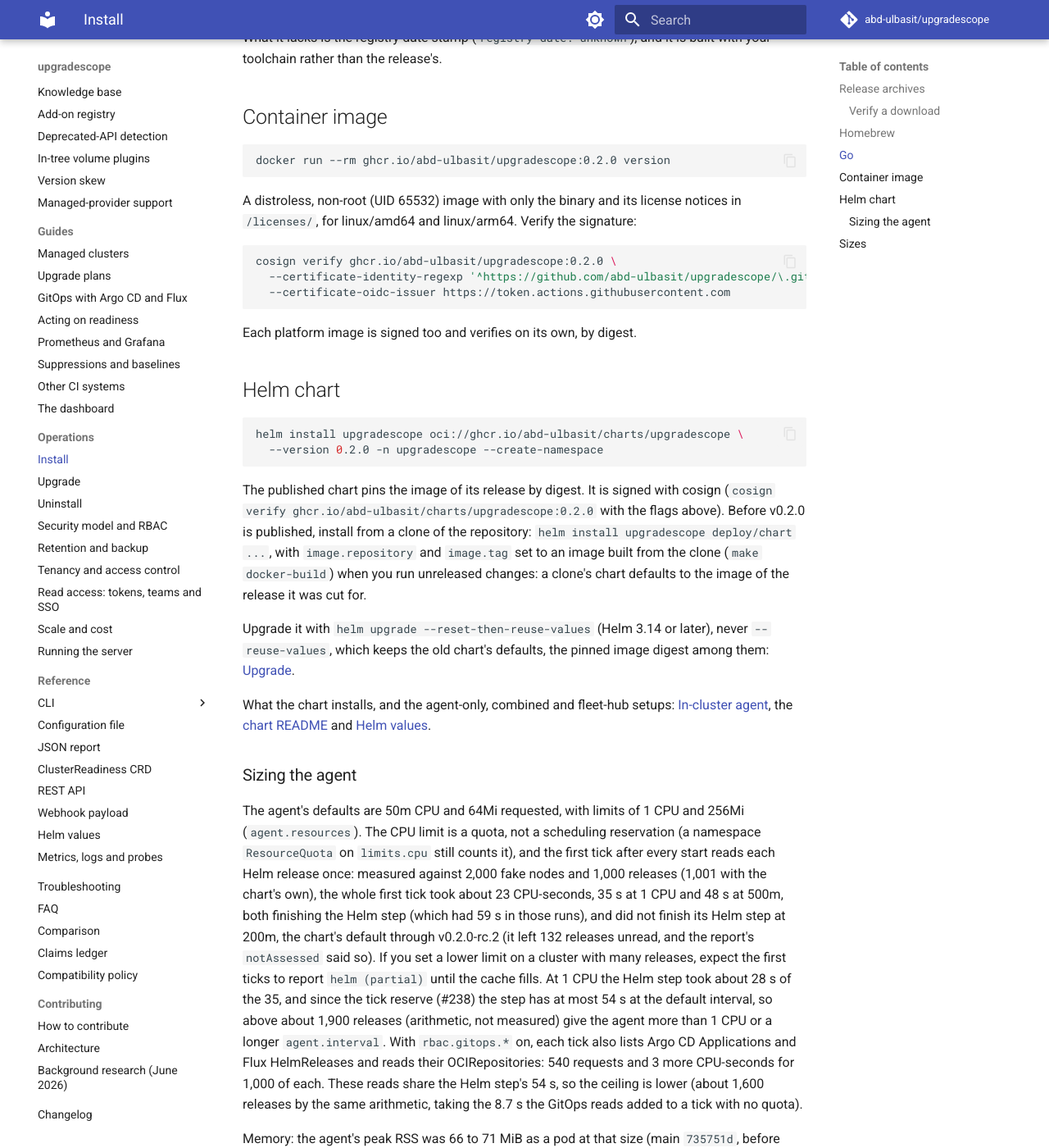
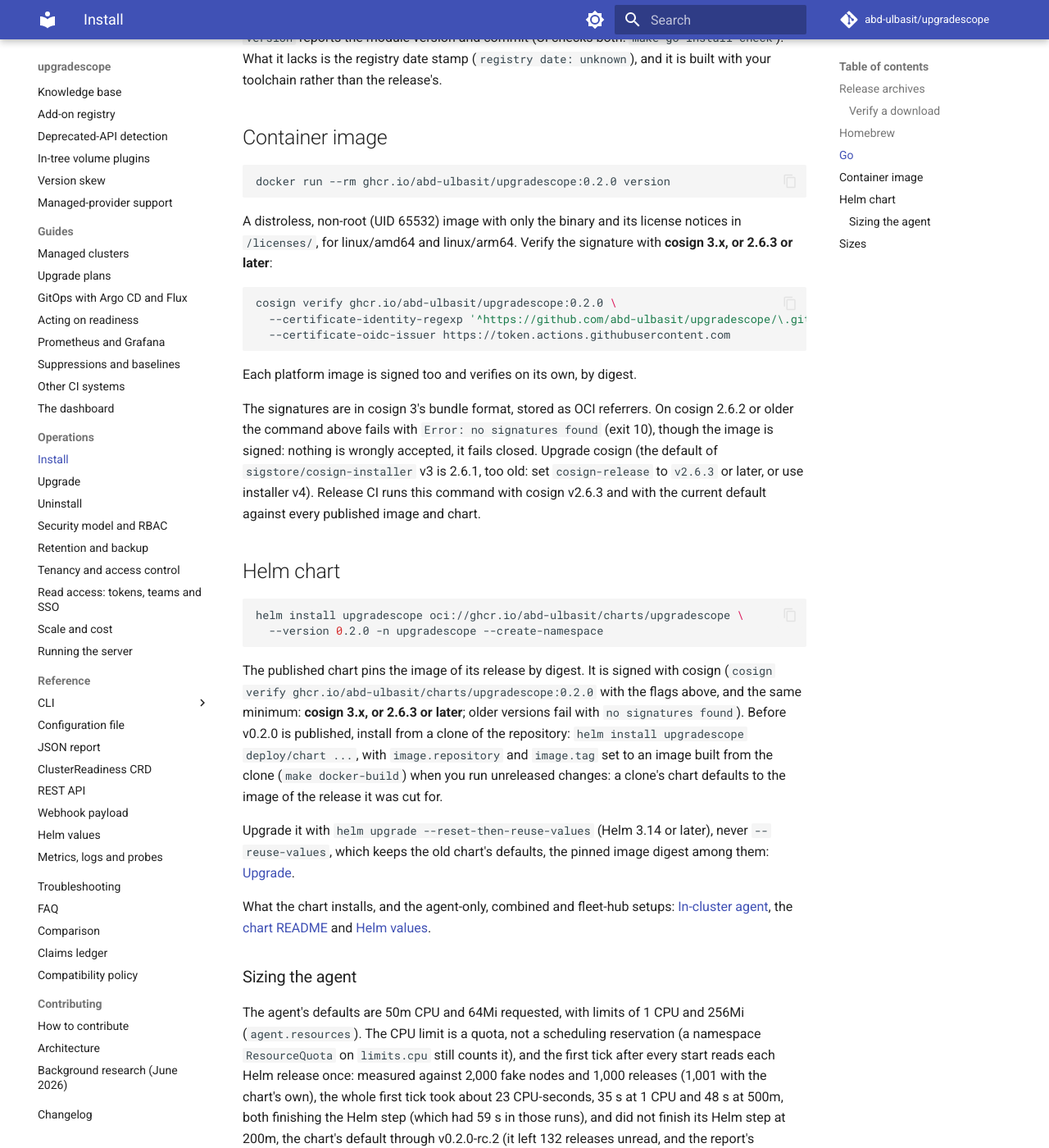
Before and after one commit to abd-ulbasit/upgradescope, an MkDocs documentation site: the page built from docs/operations/install.md, in a window 1280 px wide and 1400 px high, scrolled down 2195 px. Shown: the whole window at 82% size. Built offline with MkDocs 1.6.1 and Material for MkDocs 9.7.7, drawn with Linux system fonts in a browser that asks for light colours; comment, search, counter and statistics services are not loaded; some of the changed text lies outside the part shown.

Commit message:
docs(release): state the cosign minimum for the image and chart verify, and test it in the release workflow
The image and chart signatures are cosign 3 bundles: cosign 2.6.2 and older
exit 10 with "no signatures found" for the documented command. install.md
(Container image, Helm chart), the chart README and the release-notes
Verify footer now say "cosign 3.x, or 2.6.3 or later" and that verify-blob
of checksums.txt works from 2.4.3; action/README.md says no minimum beyond
verify-blob's applies to its fallback.

release.yml's verify job verifies the chart with the default cosign and then
installs cosign v2.6.3 (SHA-pinned installer) and runs the documented
commands for the index, each platform digest and the chart. make
claims-check fails a section of install.md or the chart README that shows
cosign verify without the minimum; release-footer_test.sh pins the footer.

Refs #377

Co-Authored-By: Claude Fable 5 <noreply@anthropic.com>

````diff
--- a/.goreleaser.yml
+++ b/.goreleaser.yml
@@ -346,7 +346,7 @@ release:
 
     ## Verify
 
-    Archives, the image and the chart are signed keylessly by this repository's release workflow:
+    Archives, the image and the chart are signed keylessly by this repository's release workflow. Verifying the image or the chart needs **cosign 3.x, or 2.6.3 or later** (older versions fail with `no signatures found`); `cosign verify-blob` of `checksums.txt` works from cosign 2.4.3.
 
     ```sh
     cosign verify-blob checksums.txt --bundle checksums.txt.sigstore.json \
@@ -359,4 +359,4 @@ release:
       --certificate-oidc-issuer https://token.actions.githubusercontent.com
     ```
 
-    Each platform image is signed too and verifies on its own: `cosign verify ghcr.io/abd-ulbasit/upgradescope@<platform digest>` with the same flags. Each archive has an SPDX SBOM (`<archive>.sbom.json`); archives, packages and the image carry LICENSE, NOTICE and THIRD_PARTY_NOTICES (in the image under `/licenses/`).
+    Each platform image is signed too and verifies on its own: `cosign verify ghcr.io/abd-ulbasit/upgradescope@<platform digest>` with the same flags (and the chart: `cosign verify ghcr.io/abd-ulbasit/charts/upgradescope:{{ .Version }}`). Each archive has an SPDX SBOM (`<archive>.sbom.json`); archives, packages and the image carry LICENSE, NOTICE and THIRD_PARTY_NOTICES (in the image under `/licenses/`).
--- a/docs/operations/install.md
+++ b/docs/operations/install.md
@@ -42,7 +42,8 @@ sudo install upgradescope /usr/local/bin/
 From v0.2.0, `checksums.txt` is signed keylessly by the repository's release
 workflow ([cosign](https://docs.sigstore.dev/cosign/system_config/installation/)
 bundle `checksums.txt.sigstore.json`). Verify the signature, then the
-archive against the checksums:
+archive against the checksums (`cosign verify-blob` of this bundle works from
+cosign 2.4.3, the oldest tested; the image and chart need a newer one, below):
 
 ```sh
 curl -fsSLO "$base/checksums.txt.sigstore.json"
@@ -96,7 +97,7 @@ docker run --rm ghcr.io/abd-ulbasit/upgradescope:0.2.0 version
 
 A distroless, non-root (UID 65532) image with only the binary and its
 license notices in `/licenses/`, for linux/amd64 and linux/arm64. Verify
-the signature:
+the signature with **cosign 3.x, or 2.6.3 or later**:
 
 ```sh
 cosign verify ghcr.io/abd-ulbasit/upgradescope:0.2.0 \
@@ -105,6 +106,14 @@ cosign verify ghcr.io/abd-ulbasit/upgradescope:0.2.0 \
 ```
 
 Each platform image is signed too and verifies on its own, by digest.
+
+The signatures are in cosign 3's bundle format, stored as OCI referrers. On
+cosign 2.6.2 or older the command above fails with `Error: no signatures
+found` (exit 10), though the image is signed: nothing is wrongly accepted, it
+fails closed. Upgrade cosign (the default of `sigstore/cosign-installer` v3
+is 2.6.1, too old: set `cosign-release` to `v2.6.3` or later, or use
+installer v4). Release CI runs this command with cosign v2.6.3 and with the
+current default against every published image and chart.
 
 ## Helm chart
 
@@ -115,7 +124,8 @@ helm install upgradescope oci://ghcr.io/abd-ulbasit/charts/upgradescope \
 
 The published chart pins the image of its release by digest. It is signed
 with cosign (`cosign verify ghcr.io/abd-ulbasit/charts/upgradescope:0.2.0`
-with the flags above). Before v0.2.0 is published, install from a clone of
+with the flags above, and the same minimum: **cosign 3.x, or 2.6.3 or
+later**; older versions fail with `no signatures found`). Before v0.2.0 is published, install from a clone of
 the repository: `helm install upgradescope deploy/chart ...`, with
 `image.repository` and `image.tag` set to an image built from the clone
 (`make docker-build`) when you run unreleased changes: a clone's chart
````
Also changed, not shown: action/README.md (+5 -1 lines), deploy/chart/README.md (+7 -0 lines), docs/claims.md (+1 -0 lines), 6 other files.
